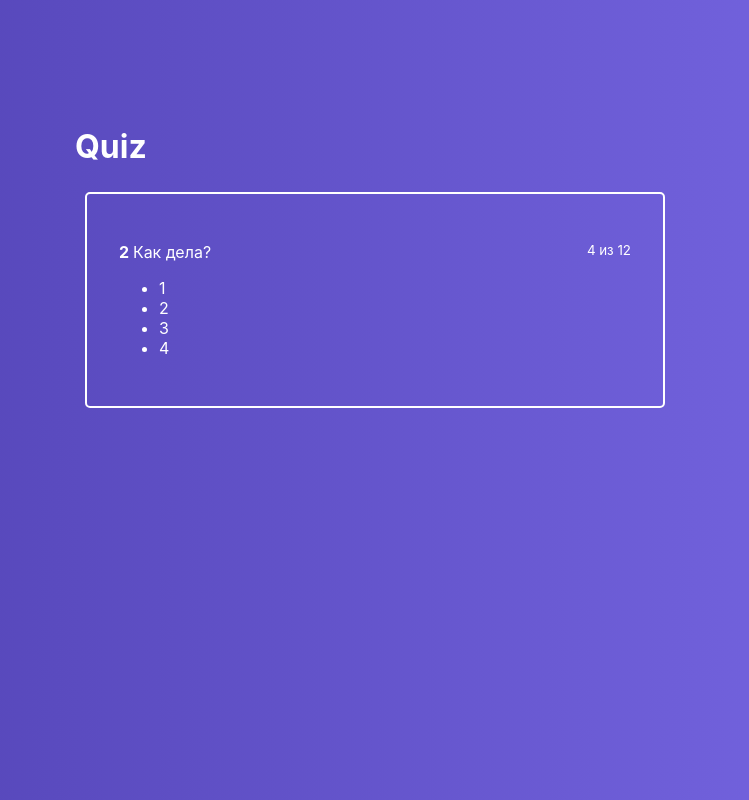
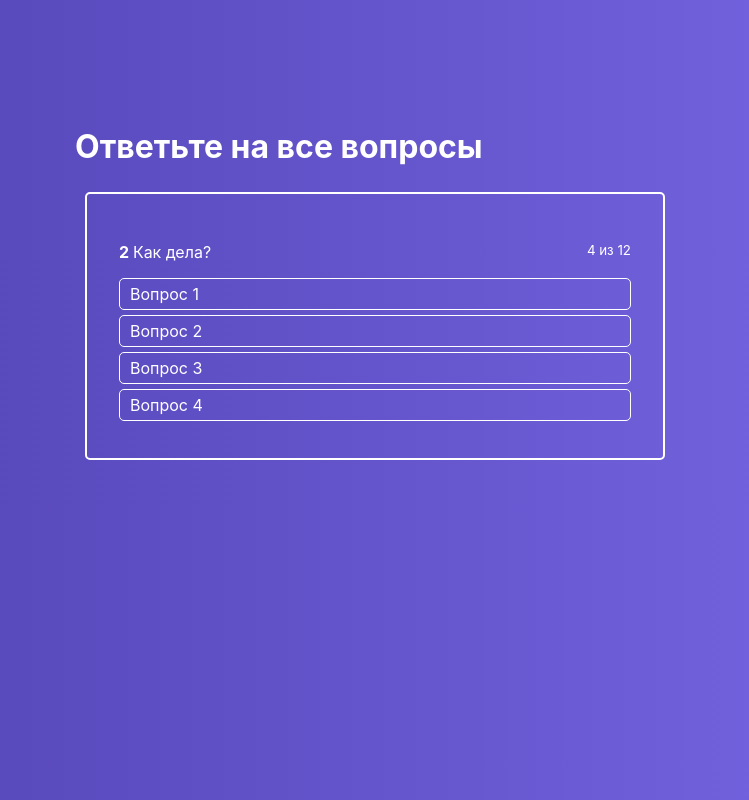
Before and after one commit to smargelov/react-learn, a React (Create React App) app: page / in a window 1280 px wide. Shown: the whole page, without its empty margins (265-1014 px from the left). Built offline with nearby package versions, Linux system fonts and the light colour scheme.

Commit message:
Add AnswerList and AnswerItem components

```diff
--- a/src/components/ActiveQuiz/ActiveQuiz.js
+++ b/src/components/ActiveQuiz/ActiveQuiz.js
@@ -1,8 +1,8 @@
 import React from 'react';
 import classes from "./ActiveQuiz.module.sass";
+import AnswersList from "./AnswersList/AnswersList";
 
-const ActiveQuiz = props => {
-    return (
+const ActiveQuiz = props => (
         <div className={classes.ActiveQuiz}>
             <p className={classes.Question}>
                 <span>
@@ -11,14 +11,9 @@
                 </span>
                 <small>4 из 12</small>
             </p>
-            <ul>
-                <li>1</li>
-                <li>2</li>
-                <li>3</li>
-                <li>4</li>
-            </ul>
+
+            <AnswersList answers={props.answers}/>
         </div>
-    );
-}
+    )
 
 export default ActiveQuiz;
--- /dev/null
+++ b/src/components/ActiveQuiz/AnswersList/AnswerItem/AnswerItem.js
@@ -0,0 +1,12 @@
+import React from 'react';
+import classes from "./AnswerItem.module.sass";
+
+const AnswerItem = props => {
+    return (
+        <li className={classes.AnswerItem}>
+            {props.answer.text}
+        </li>
+    )
+}
+
+export default AnswerItem;
--- /dev/null
+++ b/src/components/ActiveQuiz/AnswersList/AnswerItem/AnswerItem.module.sass
@@ -0,0 +1,10 @@
+.AnswerItem
+    cursor: pointer
+    padding: 5px 10px
+    border: 1px solid #ffffff
+    border-radius: 5px
+    margin-bottom: 5px
+    transition: background-color .3s ease-in-out
+
+    &:hover
+        background-color: rgba(255, 255, 255, .2)
--- /dev/null
+++ b/src/components/ActiveQuiz/AnswersList/AnswersList.js
@@ -0,0 +1,15 @@
+import React from 'react';
+import classes from "./AnswersList.module.sass";
+import AnswerItem from "./AnswerItem/AnswerItem";
+
+const AnswersList = props => (
+    <ul className={classes.AnswersList}>
+        {props.answers.map((answer, index) => {
+            return (
+                <AnswerItem key={index} answer={answer}/>
+            )
+        })}
+    </ul>
+)
+
+export default AnswersList;
--- /dev/null
+++ b/src/components/ActiveQuiz/AnswersList/AnswersList.module.sass
@@ -0,0 +1,4 @@
+.AnswersList
+    list-style: none
+    margin: 0
+    padding: 0
--- a/src/containers/Quiz/Quiz.js
+++ b/src/containers/Quiz/Quiz.js
@@ -4,15 +4,24 @@
 
 class Quiz extends Component {
     state = {
-        quiz: []
+        quiz: [
+            {
+                answers: [
+                    {text: 'Вопрос 1'},
+                    {text: 'Вопрос 2'},
+                    {text: 'Вопрос 3'},
+                    {text: 'Вопрос 4'},
+                ]
+            }
+        ]
     }
 
     render() {
         return (
             <section className={classes.Quiz}>
                 <div className={classes.QuizWrapper}>
-                    <h1>Quiz</h1>
-                    <ActiveQuiz/>
+                    <h1>Ответьте на все вопросы</h1>
+                    <ActiveQuiz answers={this.state.quiz[0].answers}/>
                 </div>
             </section>
         );
```
